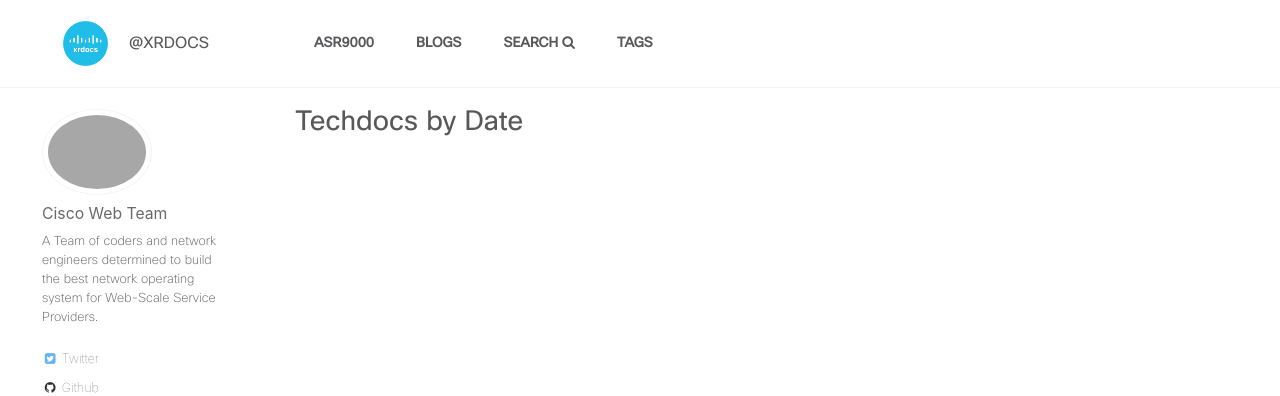
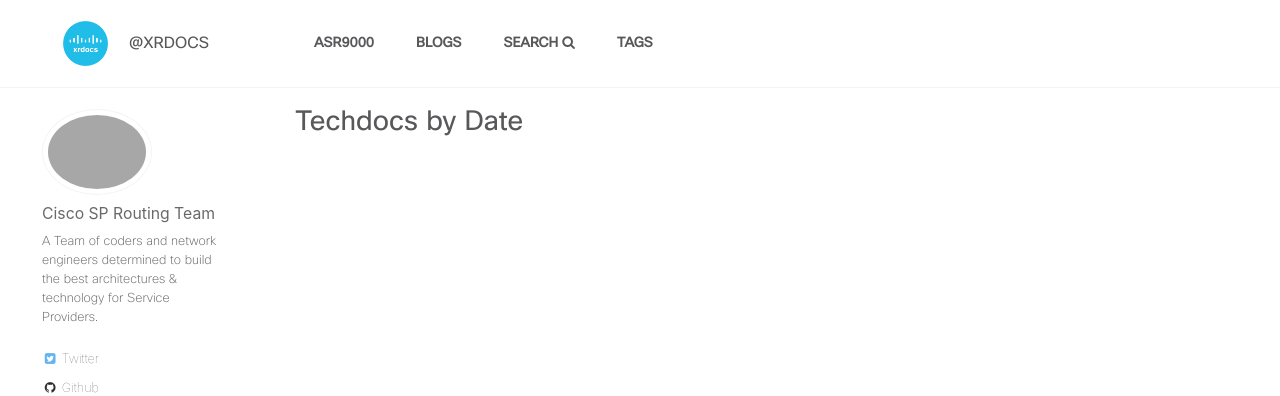
Before and after one commit to xrdocs/asr9k, a Jekyll site: the page built from _pages/techdocs-archive.html, in a window 1280 px wide. Shown: the top 396 px of the page. Built offline with Jekyll 4.4.1, drawn with Linux system fonts in a browser that asks for light colours; part of the change alters nothing that is shown.

Commit message:
Update authors.yml

```diff
--- a/_data/authors.yml
+++ b/_data/authors.yml
@@ -1,34 +1,76 @@
-# Teams
+#################################   Teams   #################################
 
 Cisco Software Management Team:
   name        : "Cisco SP Routing Team"
   github      : "ios-xr"
-  bio         : "A Team of coders and network engineers determined to build the best network operating system for Web-Scale Service Providers."
-  avatar      : "software-management-team.png"
+  bio         : "A Team of coders and network engineers determined to build the best architectures & technology for Service Providers."
+  avatar      : "cisco-web-team.jpg"
   twitter     : "xrdocs"
 
 Cisco Automation Team:
   name        : "Cisco SP Routing Team"
   github      : "ios-xr"
-  bio         : "A Team of coders and network engineers determined to build the best network operating system for Web-Scale Service Providers."
-  avatar      : "automation-xrdocs.jpg"
+  bio         : "A Team of coders and network engineers determined to build the best architectures & technology for Service Providers."
+  avatar      : "cisco-web-team.jpg"
   twitter     : "xrdocs"
 
 Cisco Cloud Scale Networking Team:
   name        : "Cisco SP Routing Team"
   github      : "ios-xr"
-  bio         : "A Team of coders and network engineers determined to build the best network operating system for Web-Scale Service Providers."
-  avatar      : "cloud-scale-networking-team.png"
+  bio         : "A Team of coders and network engineers determined to build the best architectures & technology for Service Providers."
+  avatar      : "cisco-web-team.jpg"
   twitter     : "xrdocs"
 
 Cisco Service Layer Team:
   name        : "Cisco SP Routing Team"
   github      : "ios-xr"
-  bio         : "A Team of coders and network engineers determined to build the best network operating system for Web-Scale Service Providers."
-  avatar      : "cisco-service-layer-team.png"
+  bio         : "A Team of coders and network engineers determined to build the best architectures & technology for Service Providers."
+  avatar      : "cisco-web-team.jpg"
   twitter     : "xrdocs"
 
-# Authors
+Cisco Telemetry Team:
+  name        : "Cisco SP Routing Team"
+  github      : "ios-xr"
+  bio         : "A Team of coders and network engineers determined to build the best architectures & technology for Service Providers."
+  avatar      : "cisco-web-team.jpg"
+  twitter     : "xrdocs"
+
+Cisco Web Team:
+  name        : "Cisco SP Routing Team"
+  github      : "ios-xr"
+  bio         : "A Team of coders and network engineers determined to build the best architectures & technology for Service Providers."
+  avatar      : "cisco-web-team.jpg"
+  twitter     : "xrdocs"
+
+Cisco Design Team:
+  name        : "Cisco SP Routing Team"
+  github      : "ios-xr"
+  bio         : "A Team of coders and network engineers determined to build the best architectures & technology for Service Providers."
+  avatar      : "cisco-web-team.jpg"
+  twitter     : "xrdocs"
+
+Cisco SP BU:
+  name        : "Cisco SP BU"
+  github      : "ios-xr"
+  bio         : "A Team of dedicated network engineers determined to build the best network operating system for Web-Scale Service Providers."
+  avatar      : "cisco-design-team.png"
+  twitter     : "xrdocs"
+
+Cisco Application Hosting Team:
+  name        : "Cisco SP Routing Team"
+  github      : "ios-xr"
+  bio         : "A Team of coders and network engineers determined to build the best architectures & technology for Service Providers."
+  avatar      : "cisco-web-team.jpg"
+  twitter     : "xrdocs"
+
+Cisco Programmability Team:
+  name        : "Cisco SP Routing Team"
+  github      : "ios-xr"
+  bio         : "A Team of coders and network engineers determined to build the best architectures & technology for Service Providers."
+  avatar      : "cisco-web-team.jpg"
+  twitter     : "xrdocs"
+
+#################################   Authors   #################################
 
 Shelly Cadora:
   name        : "Shelly Cadora"
@@ -53,8 +95,6 @@ Mike Korshunov:
   bio         : "Technical Marketing Engineer, Cisco"
   avatar      : "Mike_pic.jpg"
   twitter     : "mike_korshunov"
-  linkedin    : "mkorshunov"
-
 
 Bruce McDougall:
   name        : "Bruce McDougall"
@@ -84,20 +124,12 @@ Marco Umer:
   avatar      : "marumer_bio.png"
   bio         : "Technology, martial arts and nature are my passions"
 
-Cisco Telemetry Team:
-  name        : "Cisco Web Team"
-  github      : "ios-xr"
-  bio         : "A Team of coders and network engineers determined to build the best network operating system for Web-Scale Service Providers."
-  avatar      : "telemetry-team.png"
-  twitter     : "CiscoDevNet"
-
 Lisa Roach:
   name        : "Lisa Roach"
   github      : "lisroach"
   email       : "lisroach@cisco.com"
   bio         : "Programmer dedicated to making good code and drinking good beer."
   avatar      : "lisa_bio.png"
-
 
 Jose Palafox:
   name        : "Jose Palafox"
@@ -129,27 +161,6 @@ Sushrut Shirole:
   avatar      : "sushirol_bio.jpg"
   bio         : "Software Engineer, Cisco."
 
-Cisco Web Team:
-  name        : "Cisco Web Team"
-  github      : "ios-xr"
-  bio         : "A Team of coders and network engineers determined to build the best network operating system for Web-Scale Service Providers."
-  avatar      : "cisco-web-team.jpg"
-  twitter     : "xrdocs"
-
-Cisco Design Team:
-  name        : "Cisco Web Team"
-  github      : "ios-xr"
-  bio         : "A Team of coders and network engineers determined to build the best network operating system for Web-Scale Service Providers."
-  avatar      : "cisco-design-team.png"
-  twitter     : "xrdocs"
-
-Cisco Application Hosting Team:
-  name        : "Cisco Web Team"
-  github      : "ios-xr"
-  bio         : "A Team of coders and network engineers determined to build the best network operating system for Web-Scale Service Providers."
-  avatar      : "app-hosting-team.jpg"
-  twitter     : "CiscoDevNet"
-
 Santiago Alvarez:
   name        : "Santiago Alvarez"
   email       : "saalvare@cisco.com"
@@ -158,7 +169,6 @@ Santiago Alvarez:
   twitter     : "111pontes"
   github      : "111pontes"
 
-
 Nicolas Leiva:
   name        : "Nicolas Leiva"
   github      : "nleiva"
@@ -166,7 +176,6 @@ Nicolas Leiva:
   bio         : "Solutions Architect, Cisco"
   avatar      : "nleiva.png"
   twitter     : "nleiv4"
-
 
 Jose Liste:
   name        : "Jose Liste"
@@ -182,20 +191,12 @@ Patrick Warichet:
   avatar      : "pwariche_bio.jpg"
   bio         : "Technical Marketing Engineer, Cisco."
 
-Cisco Programmability Team:
-  name        : "Cisco Web Team"
-  github      : "ios-xr"
-  bio         : "A Team of coders and network engineers determined to build the best network operating system for Web-Scale Service Providers."
-  avatar      : "programmability-team.png"
-  twitter     : "CiscoDevNet"
-
 Karthik Kumaravel:
   name        : "Karthik Kumaravel"
   github      : "skkumaravel"
   email       : "kkumara3@cisco.com"
   bio         : "System Engineer Sales, Cisco"
   avatar      : "kkumara3.jpg"
-
 
 Phil Bedard:
   name        : "Phil Bedard"
@@ -218,13 +219,12 @@ Josh Peters:
   bio         : "Technical Marketing Engineer, Cisco"
   avatar      : "jpeters.png"
 
-
 Nicolas Fevrier:
   name        : "Nicolas Fevrier"
   github      : "nfevrier"
   email       : "nifevrie@cisco.com"
   avatar      : "nfevrier_bio.jpeg"
-  bio         : "Technical Leader, Cloud Scale Networking, Cisco"
+  bio         : "Principal TME, Cisco"
   twitter     : "CiscoIOSXR"
 
 Viktor Osipchuk:
@@ -260,3 +260,89 @@ Thomas Wang:
   email       : "pewang@cisco.com"
   bio         : "Technical Marketing Engineer, Cisco."
   avatar      : "pewang.png"
+
+Cristina Precup:
+  name        : "Cristina Precup"
+  email       : "cprecup@cisco.com"
+  bio         : "Was in search for 42 - the answer to life, the universe and everything; found it in Informatics. Systems Engineer at Cisco."
+  avatar      : "cprecup.jpg"
+
+Ahmad Bilal Siddiqui:
+  name        : "Ahmad Bilal Siddiqui"
+  email       : "ahsiddiq@cisco.com"
+  bio         : "Technical Marketing Engineer, Cisco."
+  avatar      : "ahsiddiq.jpg"
+
+Dan Backman:
+  name        : "Dan Backman"
+  twitter     : "jonahsfo"
+  github      : "dbackmancsco"
+  email       : "dbackman@cisco.com"
+  bio         : "Technical Marketing Engineer, Cisco."
+  avatar      : "dbackman.jpg"
+
+Jag Tangirala:
+  name        : "Jag Tangirala"
+  email       : "tangiral@cisco.com"
+  bio         : "Distinguished Engineer, Cisco."
+  avatar      : "jag.jpeg"
+
+Ianik Semco:
+  name        : "Ianik Semco"
+  email       : "isemco@cisco.com"
+  bio         : "Product Manager, Cisco."
+  avatar      : "isemco_latest.jpg"
+
+Tejas Lad:
+  name        : "Tejas Lad"
+  email       : "telad@cisco.com"
+  bio         : "Technical Marketing Engineer, Cisco."
+  avatar      : "telad.jpg"
+
+
+Vincent Ng:
+  name        : "Vincent Ng"
+  email       : "vinng@cisco.com"
+  bio         : "Technical Marketing Engineer, Cisco."
+  avatar      : "vinng.jpg"
+
+Sonia Ben Ayed:
+  name        : "Sonia Ben Ayed"
+  email       : "sbenayed@cisco.com"
+  bio         : "Collge Intern, Cisco."
+  avatar      : "sbenayed.jpg"
+
+
+Frederic Cuiller:
+  name        : "Frederic Cuiller"
+  email       : "fcuiller@cisco.com"
+  bio         : "Architect, Cisco."
+  avatar      : "fcuiller.jpg"
+
+Aleksandar Vidakovic:
+  name        : "Aleksandar Vidakovic"
+  email       : "avidakov@cisco.com"
+  bio         : "Tech Lead, Cisco."
+  avatar      : "avidakov.jpg"
+
+
+Nikolay Karpyshev:
+  name        : "Nikolay Karpyshev"
+  email       : "nkarpysh@cisco.com"
+  bio         : "Software Engineer, Cisco."
+  avatar      : "nkarpysh.jpg"
+
+
+Paban Sarma:
+  name        : "Paban Sarma"
+  email       : "pasarma@cisco.com"
+  bio         : "Technical Marketing Engineer, Cisco."
+  avatar      : "pasarma.jpg"
+
+
+Jasmine Joyce Kalaiselvan:
+  name        : "Jasmine Joyce Kalaiselvan"
+  email       : "jkalaise@cisco.com"
+  bio         : "Technical Leader, Cisco."
+  avatar      : "jkalaise.jpg"
+  twitter     : "jkalaise"
```
